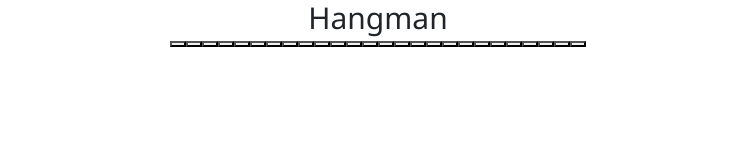
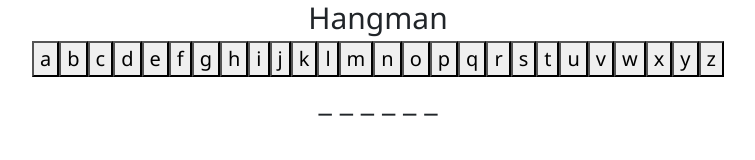
Before and after one commit to staten-island-tech/ap-create-task-giselebury, a website built with Parcel: page src/index.html in a window 1280 px wide. Both pictures are taken after a click on the button "Play". Shown: the whole page, without its empty margins (262-1017 px from the left). Built offline with nearby package versions, Linux system fonts and the light colour scheme.

Commit message:
displayed random word

```diff
--- a/src/js/index.js
+++ b/src/js/index.js
@@ -10,11 +10,14 @@ const DOMSelectors = {
 }
 
 
-let answer;
+let answer = [];
 
 function randomWord() {
     answer = words[Math.floor(Math.random() * 10)]
     console.log(answer);
+    for (let i = 0; i < answer.length; i++) {
+        DOMSelectors.words.innerHTML += "_ "
+    }
 }
 
 
@@ -24,7 +27,7 @@ function start(){
         DOMSelectors.playBtn.style.display = "none";
         randomWord()
         alphabet.forEach((letter) => DOMSelectors.guess.insertAdjacentHTML("beforeend",
-        `<button class="guess-btn"></button>`
+        `<button class="guess-btn">${letter}</button>`
         ))
     })
 }
@@ -33,6 +36,5 @@ function start(){
 
 
 start();
-userInput();
 
 //check input
--- a/src/scss/style.scss
+++ b/src/scss/style.scss
@@ -12,6 +12,7 @@ body {
     align-items: center;
     justify-content: center;
     flex-direction: column;
+    font-size: 3rem;
 }
 
 h1{
@@ -22,3 +23,7 @@ h1{
 .play-btn{
   font-size: 2rem;
 }
+
+.guess-btn{
+  font-size: 2rem;
+}
```
